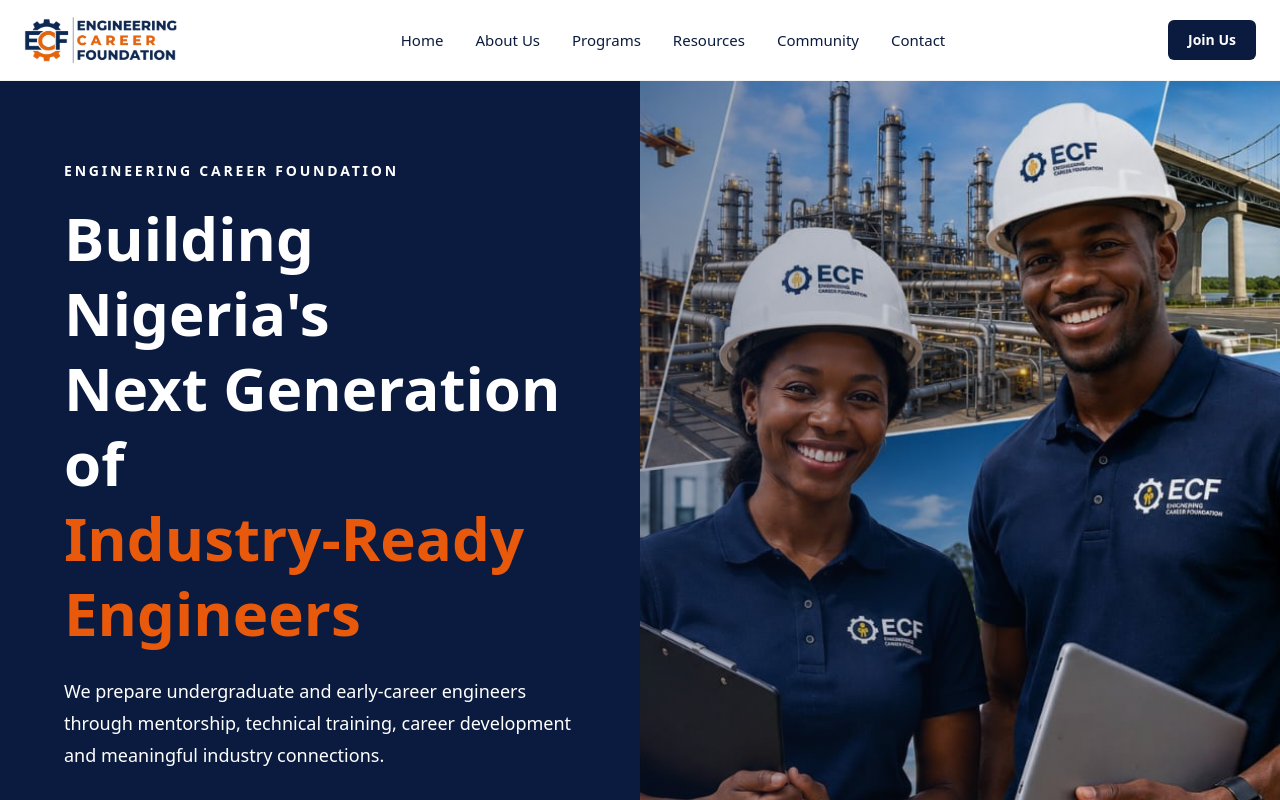
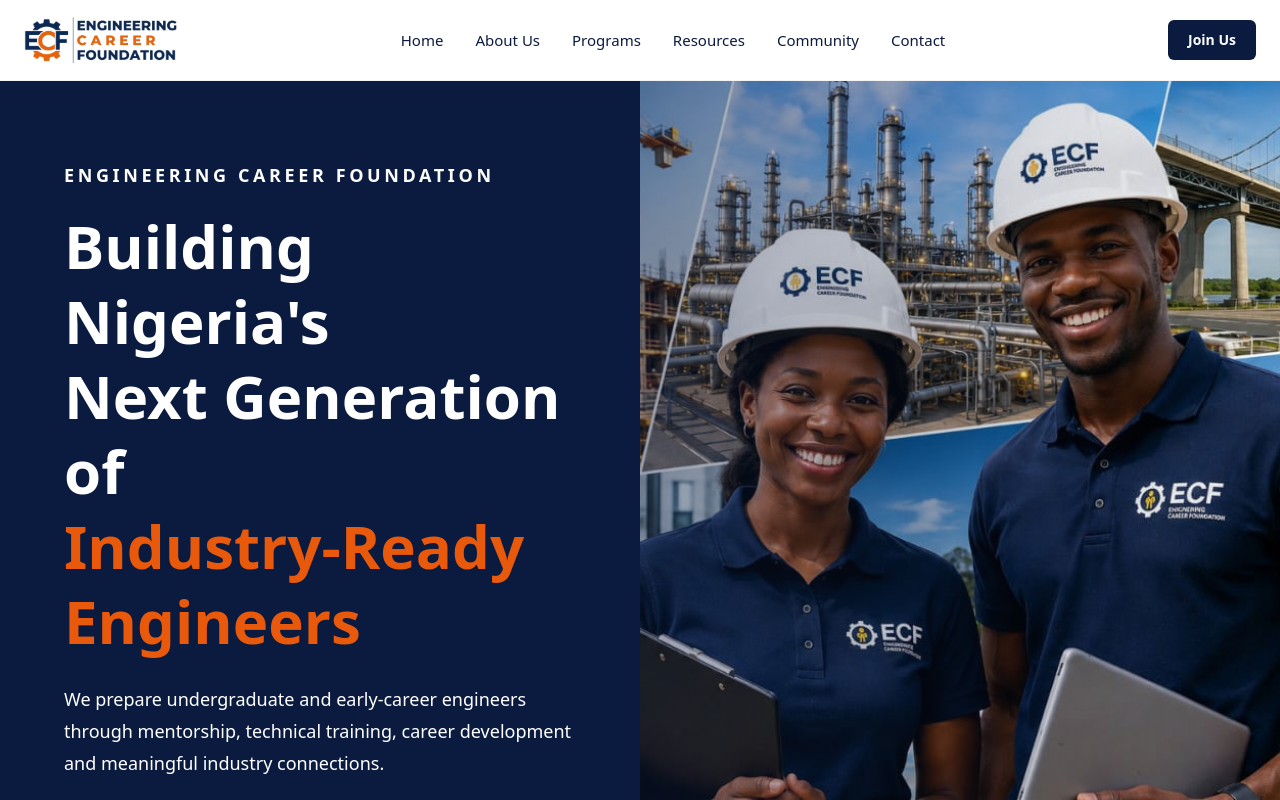
Before and after one commit to Techiechiemelum/engineering-career-foundation, a Next.js app: page / in a window 1280 px wide. Shown: the top 800 px of the page. Built offline with nearby package versions, Linux system fonts and the light colour scheme.

Commit message:
Update website

```diff
--- a/components/Hero.tsx
+++ b/components/Hero.tsx
@@ -31,7 +31,7 @@
 
           <div>
 
-            <p className="uppercase tracking-[0.2em] text-gold font-semibold text-sm">
+            <p className="uppercase tracking-[0.2em] text-gold font-semibold text-lg">
               Engineering Career Foundation
             </p>
 
```
